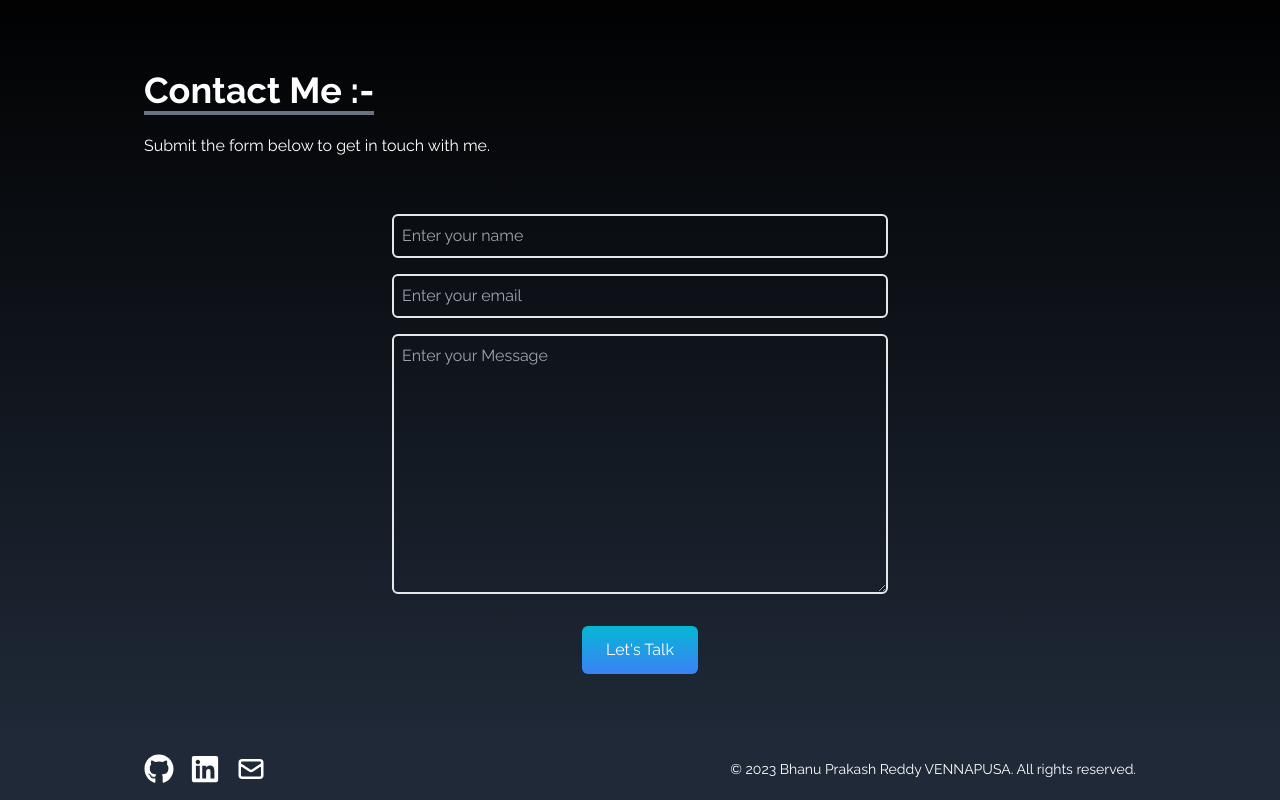
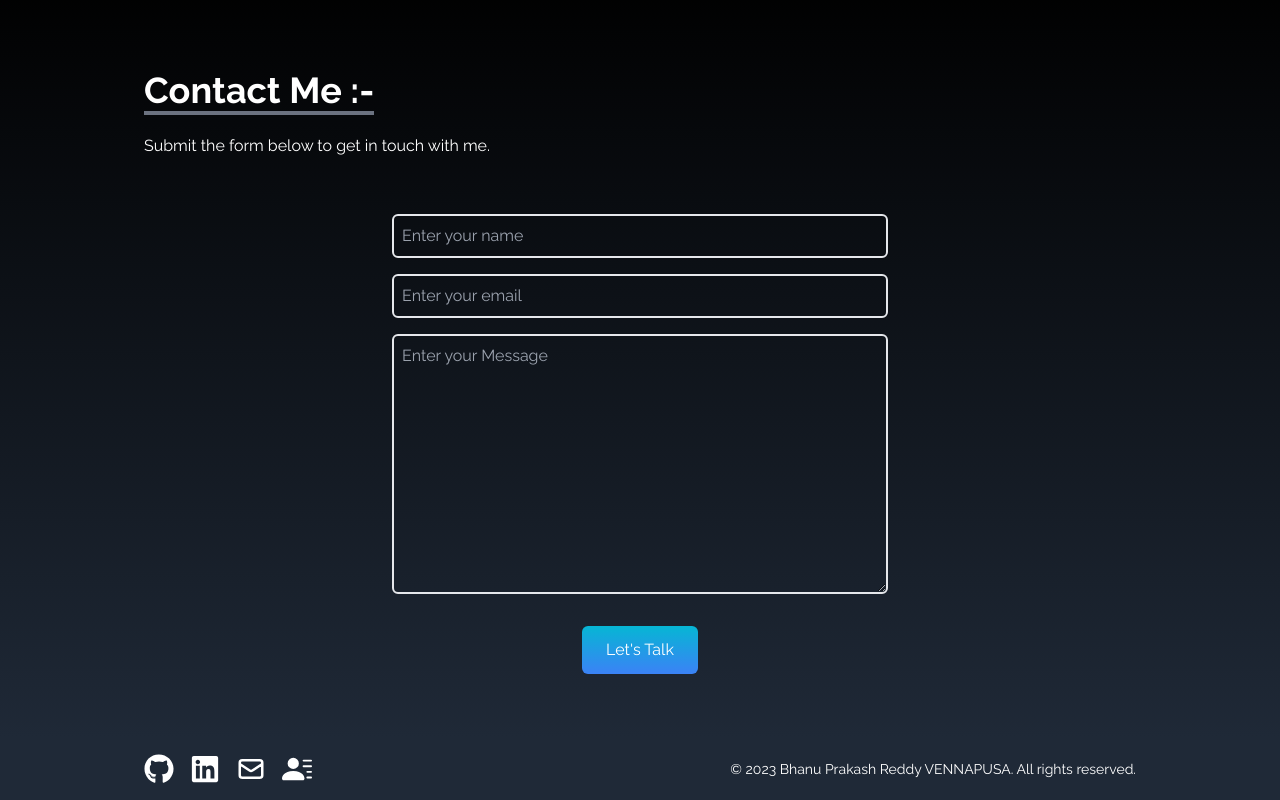
Before and after one commit to Bhanuprakashreddyv/bhanu-portfolio, a React (Create React App) app: page / in a window 1280 px wide. Shown: the part 3033-3833 px from the top of the page. Built offline with nearby package versions, Linux system fonts and the light colour scheme.

Commit message:
Made changes on Resume link, insted of dowloading made that as open in new tab in a browser.

```diff
--- a/src/components/Footer.jsx
+++ b/src/components/Footer.jsx
@@ -1,6 +1,7 @@
 import React from 'react';
 import { FaGithub, FaLinkedin } from 'react-icons/fa';
 import { HiOutlineMail } from 'react-icons/hi';
+import { BsFillPersonLinesFill } from 'react-icons/bs';
 
 const Footer = () => {
   return (
@@ -29,6 +30,15 @@ const Footer = () => {
           <a href="mailto:v.bhanureddy184@gmail.com" className="hover:text-gray-500">
             <HiOutlineMail size={30} />
           </a>
+            {/* Resume */}
+            <a
+            href="/(main)Bhanu Prakash Reddy VENNAPUSA_Resume.pdf"
+            target="_blank"
+            rel="noopener noreferrer"
+            className="hover:text-gray-500"
+          >
+            <BsFillPersonLinesFill size={30} />
+          </a>
         </div>
         <div>
           <p className="text-sm">
--- a/src/components/SocialLinks.jsx
+++ b/src/components/SocialLinks.jsx
@@ -43,7 +43,7 @@ const SocialLinks = () => {
             ),
             href: '/(main)Bhanu Prakash Reddy VENNAPUSA_Resume.pd', // made change here after you updated your resume
             style: 'rounded-br-md',
-            download: true,
+            download: false,
         },
     ];
   return (
@@ -56,8 +56,8 @@ const SocialLinks = () => {
                 className='flex justify-between items-center w-full
                  text-white'
                  download={download}
-                 target="_blank"
-                 rel="noreferrer"
+                target={download ? '_self' : '_blank'}  // Open in new tab if download is false
+                rel="noreferrer"
                 >
                    {child}
                 </a>
```
